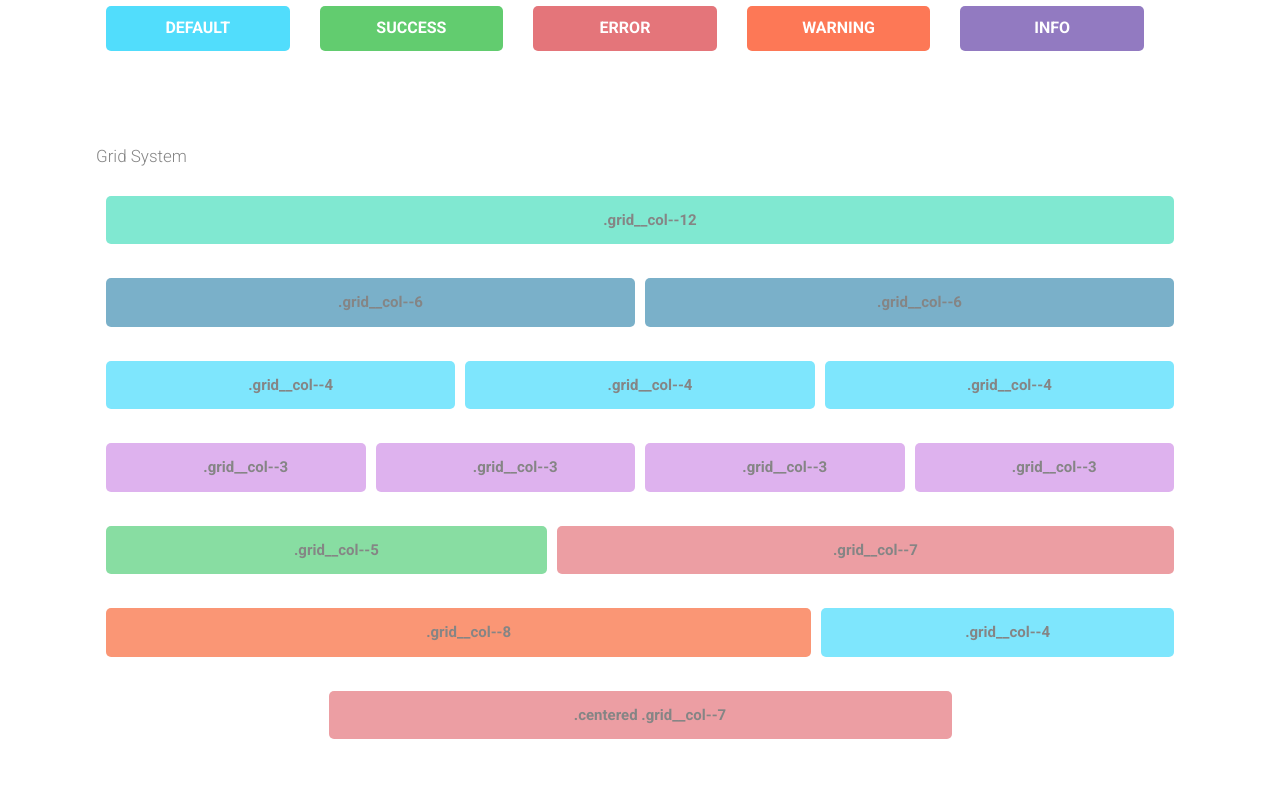
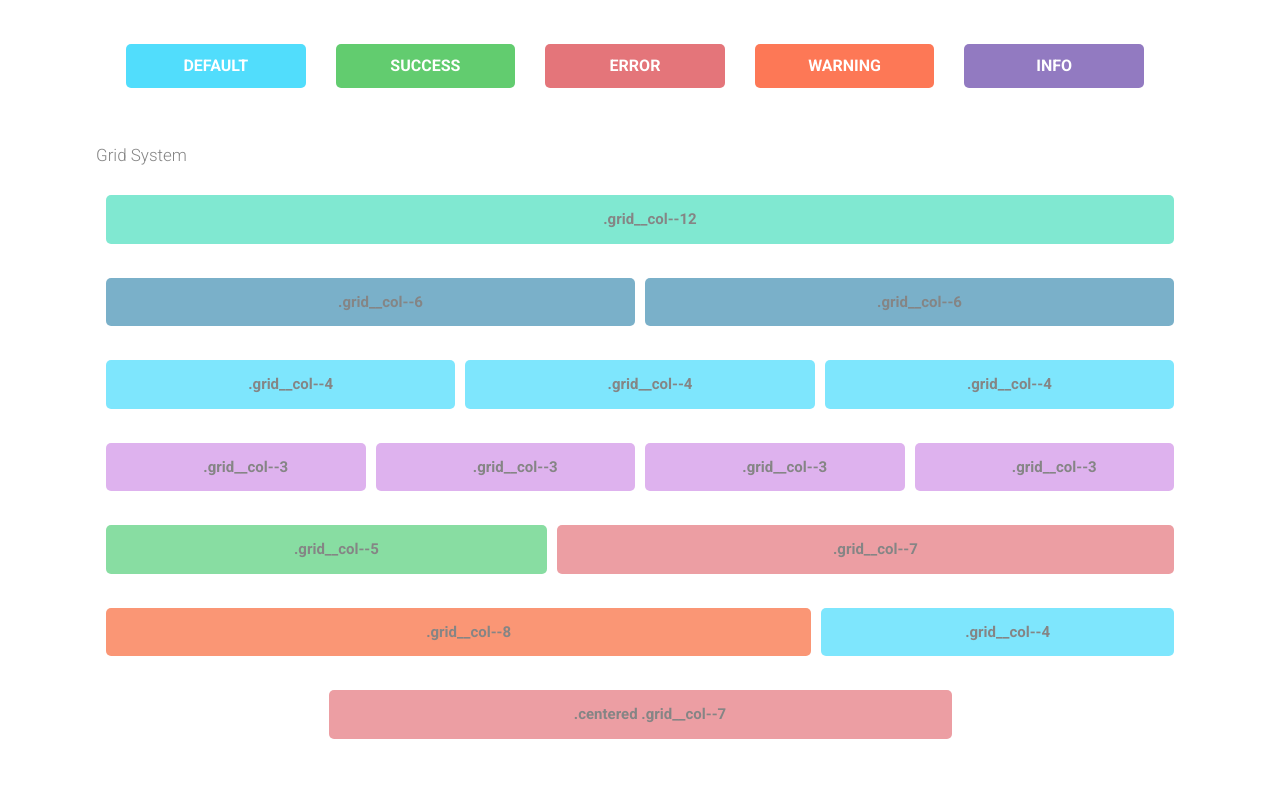
Before and after one commit to lisadrev/techdegree-project-4, a plain HTML site: page index.html in a window 1280 px wide. Shown: the part 1251-2041 px from the top of the page. Drawn offline with Linux system fonts and the light colour scheme.

Commit message:
extra credit added

```diff
--- a/scss/components/_buttons.scss
+++ b/scss/components/_buttons.scss
@@ -4,27 +4,27 @@
 // _button.scss
 // **********************************************
 
-button {
+
+
+.btn--default.theme__colors,
+.btn--success.theme__colors,
+.btn--error.theme__colors,
+.btn--warning.theme__colors,
+.btn--info.theme__colors {
   @extend %btn;
   @include text($size:16px, $weight:$font-weight--bold, $color:$white);
   text-transform: uppercase;
   margin-top:1.5em;
-  background-color: pink;
 }
 
 .btn {
   @include bg-color ($ui-colors);
-  @include m(info) {
-    margin-bottom: 3em;
   }
-}
 
 @include mq(wide){
   .grid__col--12 {
-    display: flex;
-    flex-wrap: nowrap;
-    justify-content: space-around;
-    align-items: flex-start;
+    @include flex($just:space-around, $alignI:flex-start);
+    padding-left: 20px;
     & button {
       margin-right: 30px;
     }
--- a/scss/components/_grid.scss
+++ b/scss/components/_grid.scss
@@ -20,14 +20,9 @@
 
     // NOTE: replace with media query mixin if aiming for exceeds
     @media (min-width: 768px) {
-      display: flex;
-      flex-direction: row;
-      flex-wrap: nowrap;
-      justify-content: center;
-      align-content: center;
+      @include flex($just:center, $alignI:center, $alignC:center);
+      }
     }
-
-  }
 
   // .grid__col
   &__col {
@@ -56,7 +51,7 @@
         flex-basis: 100%;
 
         // NOTE: replace with media query mixin if aiming for exceeds
-        @media (min-width: 768px) {
+        @include mq(wide) {
 
 
           // base stlyes applied to all grid columns
@@ -83,7 +78,7 @@
 
 
     // NOTE: replace with media query mixin if aiming for exceeds
-    @media (min-width: 768px) {
+    @include mq(wide) {
 
 
 
--- a/scss/components/_images.scss
+++ b/scss/components/_images.scss
@@ -2,21 +2,17 @@
 // _images.scss
 // **********************************************
 
-img {
-  @extend %centered;
-}
-
 .img {
   @include m(avatar) {
+      @extend %centered;
       padding-top: 20px;
-      padding-bottom: 30px;
       @include mq(wide){
-        max-width: 200px;
         padding: 10px;
       }
 
   }
   @include m(frame) {
+    @extend %centered;
     padding: 10px;
     border: 1px solid lighten($grey, 30%);
     width: 100%;
--- a/scss/components/_navigation.scss
+++ b/scss/components/_navigation.scss
@@ -8,16 +8,13 @@ nav {
     list-style-type: none;
     padding: 0;
     @include mq(wide) {
-        display: flex;
-        flex-direction: row;
-        justify-content: flex-start;
+        @include flex($just:flex-start);
         position: absolute;
-        left: 40%;
+        left: 50%;
         top: 40px;
-    ;
 
       }
-      li a {
+      .nav__item a {
         display: block;
         padding: 10px;
         color: $color-text;
--- a/scss/components/_typography.scss
+++ b/scss/components/_typography.scss
@@ -7,9 +7,7 @@
     font-family: $stack-sans-serif;
     font-weight: $font-weight--light;
     line-height: 1.2;
-    @include mq(wide) {
-      margin-top: 30px;
-    }
+    padding-top: 40px;
   }
 }
 
@@ -31,9 +29,9 @@
   @include text($size:26px, $l-height:1.2, $weight:$font-weight--medium, $color:$color-text);
   font-style: oblique;
   @extend %padding-left;
-  margin-right: 0;
   border-left: 8px solid $riptide;
   border-radius: $br;
+  margin-left: 20px;
 }
 
 .card {
--- a/scss/utilities/_extends.scss
+++ b/scss/utilities/_extends.scss
@@ -3,20 +3,8 @@
 // **********************************************
 
 
-%centered {
-  display: block;
-  margin-left: auto;
-  margin-right: auto;
-}
 
-%padding-left{
-  padding-left: 20px;
-}
-
-
-
-//Button and grid styles
-
+// Links/ Buttons and grid styles
 %btn {
   display: block;
   width: 100%;
@@ -25,17 +13,19 @@
   border-radius: $br;
   border-style: none;
 }
-// Links
-
-
-
-
-
 
 
 // Images
 
+%centered {
+  display: block;
+  margin-left: auto;
+  margin-right: auto;
+}
 
 
 
-//Nav Items
+//Layout
+%padding-left{
+  padding-left: 20px;
+}
--- a/scss/utilities/_mixins.scss
+++ b/scss/utilities/_mixins.scss
@@ -55,8 +55,11 @@
 
 // Flex
 
-@mixin flex-item ($grow, $shrink:null, $basis:null) {
-  flex-grow: $grow;
-  flex-shrink: $shrink;
-  flex-basis: $basis;
+@mixin flex($disp: flex, $dir:row, $wrap:nowrap, $just:null, $alignI:null, $alignC:null) {
+  display: $disp;
+  flex-direction: $dir;
+  flex-wrap: $wrap;
+  justify-content: $just;
+  align-items: $alignI;
+  align-content: $alignC;
 }
```
Also changed, not shown: css/styles.css, 1 other file.
